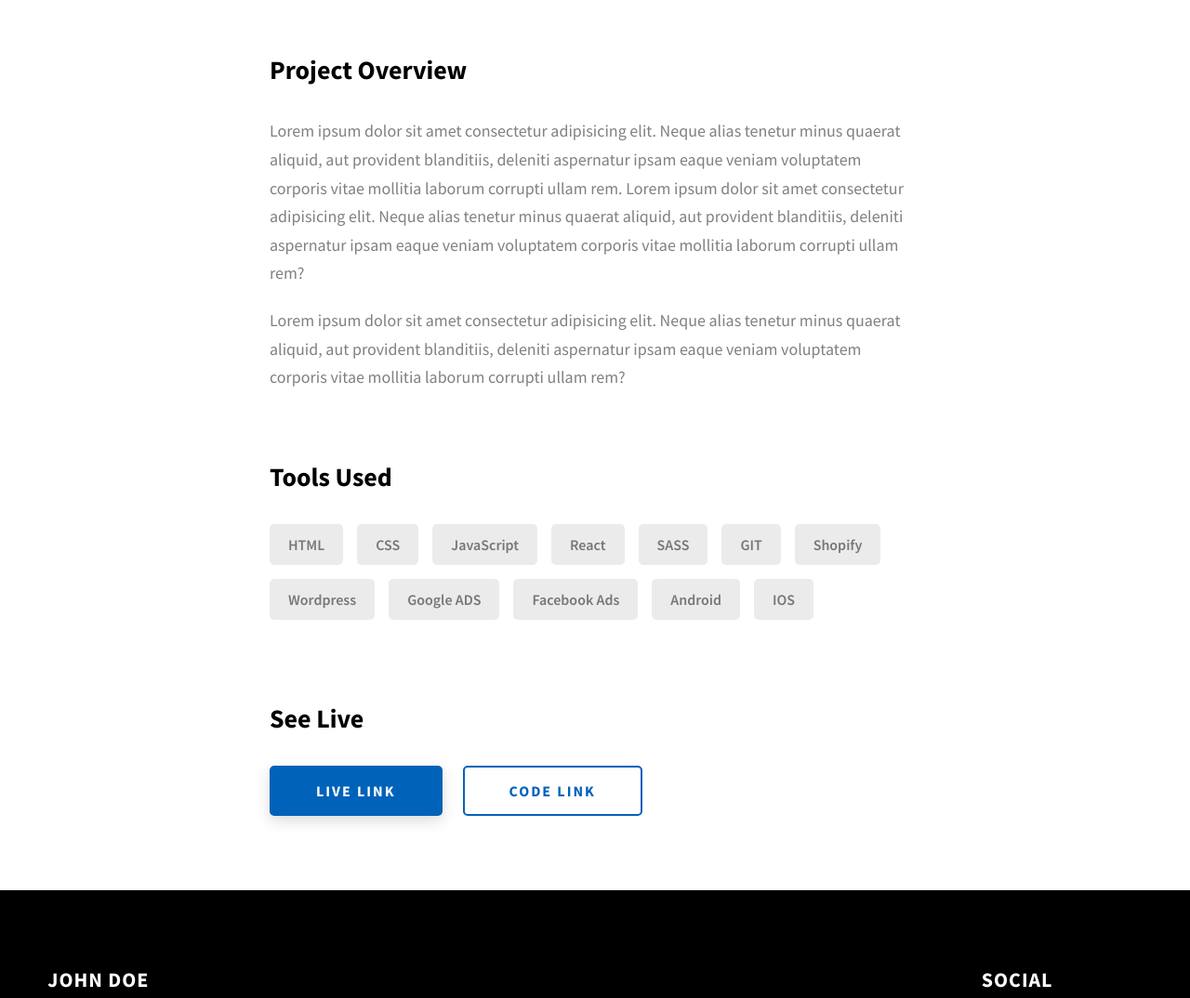
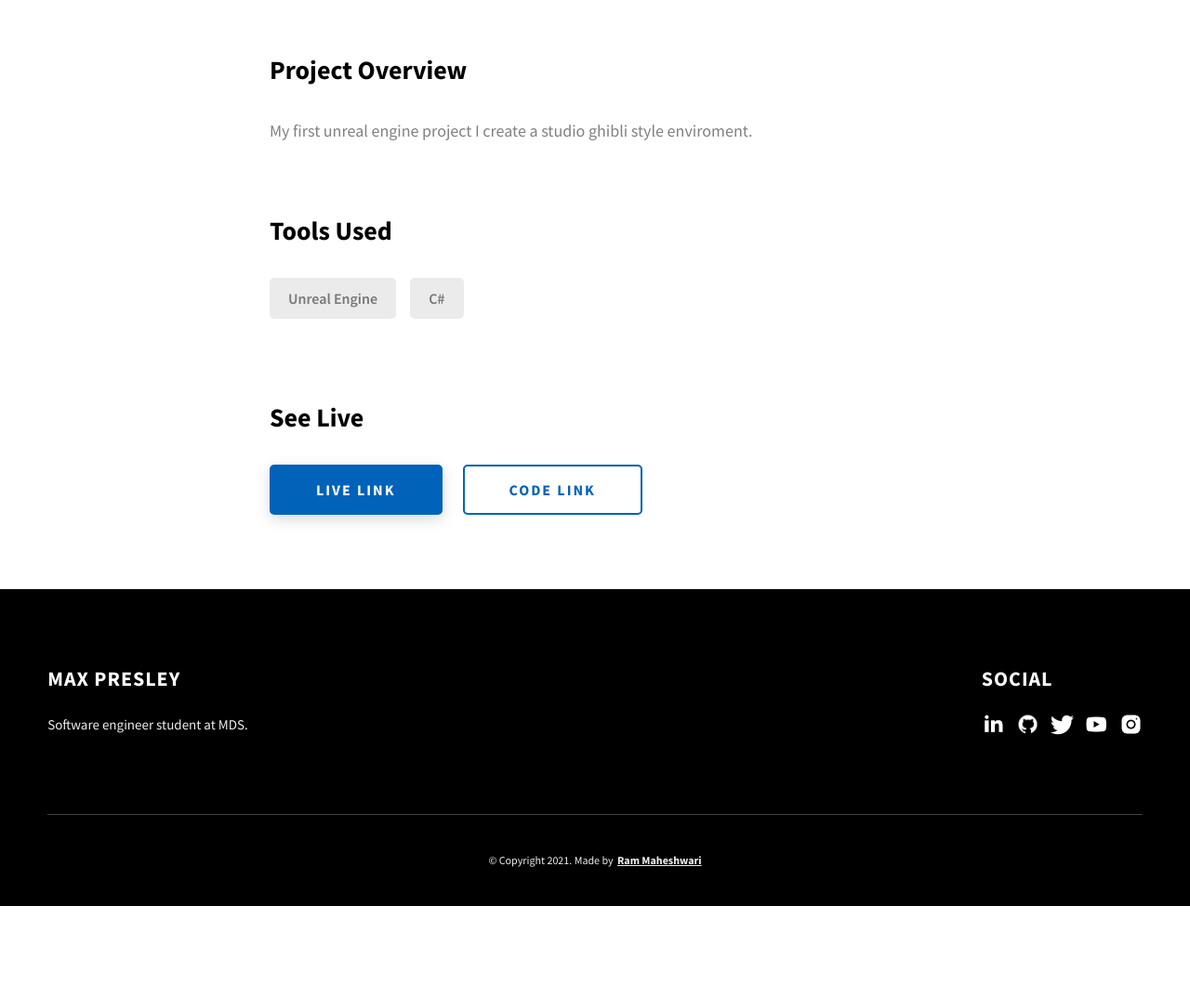
Before and after one commit to Benji1155/MaxPresley, a website: page project-3.html in a window 1280 px wide. Shown: the part 1500-2574 px from the top of the page at 93% size. After the commit the page ends 2475 px from the top, so only its background shows below. Drawn offline with Linux system fonts and the light colour scheme.

Commit message:
Project desc

```diff
--- a/project-3.html
+++ b/project-3.html
@@ -102,37 +102,16 @@
                     <div class="project-details__desc">
                         <h3 class="project-details__content-title">Project Overview</h3>
                         <p class="project-details__desc-para">
-                            Lorem ipsum dolor sit amet consectetur adipisicing elit. Neque
-                            alias tenetur minus quaerat aliquid, aut provident blanditiis,
-                            deleniti aspernatur ipsam eaque veniam voluptatem corporis vitae
-                            mollitia laborum corrupti ullam rem. Lorem ipsum dolor sit amet
-                            consectetur adipisicing elit. Neque alias tenetur minus quaerat
-                            aliquid, aut provident blanditiis, deleniti aspernatur ipsam
-                            eaque veniam voluptatem corporis vitae mollitia laborum corrupti
-                            ullam rem?
+                            My first unreal engine project I create a studio ghibli style enviroment.
                         </p>
                         <p class="project-details__desc-para">
-                            Lorem ipsum dolor sit amet consectetur adipisicing elit. Neque
-                            alias tenetur minus quaerat aliquid, aut provident blanditiis,
-                            deleniti aspernatur ipsam eaque veniam voluptatem corporis vitae
-                            mollitia laborum corrupti ullam rem?
                         </p>
                     </div>
                     <div class="project-details__tools-used">
                         <h3 class="project-details__content-title">Tools Used</h3>
                         <div class="skills">
-                            <div class="skills__skill">HTML</div>
-                            <div class="skills__skill">CSS</div>
-                            <div class="skills__skill">JavaScript</div>
-                            <div class="skills__skill">React</div>
-                            <div class="skills__skill">SASS</div>
-                            <div class="skills__skill">GIT</div>
-                            <div class="skills__skill">Shopify</div>
-                            <div class="skills__skill">Wordpress</div>
-                            <div class="skills__skill">Google ADS</div>
-                            <div class="skills__skill">Facebook Ads</div>
-                            <div class="skills__skill">Android</div>
-                            <div class="skills__skill">IOS</div>
+                            <div class="skills__skill">Unreal Engine</div>
+                            <div class="skills__skill">C#</div>
                         </div>
                     </div>
                     <div class="project-details__links">
@@ -184,10 +163,9 @@
                     </div>
                 </div>
                 <div class="main-footer__row main-footer__row-2">
-                    <h4 class="heading heading-sm text-lt">John Doe</h4>
+                    <h4 class="heading heading-sm text-lt">Max Presley</h4>
                     <p class="main-footer__short-desc">
-                        Lorem ipsum dolor sit amet consectetur adipisicing elit facilis
-                        tempora explicabo quae quod deserunt
+                        Software engineer student at MDS.
                     </p>
                 </div>
             </div>
```
Also changed, not shown: project-1.html (+3 -15 lines), project-2.html (+5 -27 lines).
